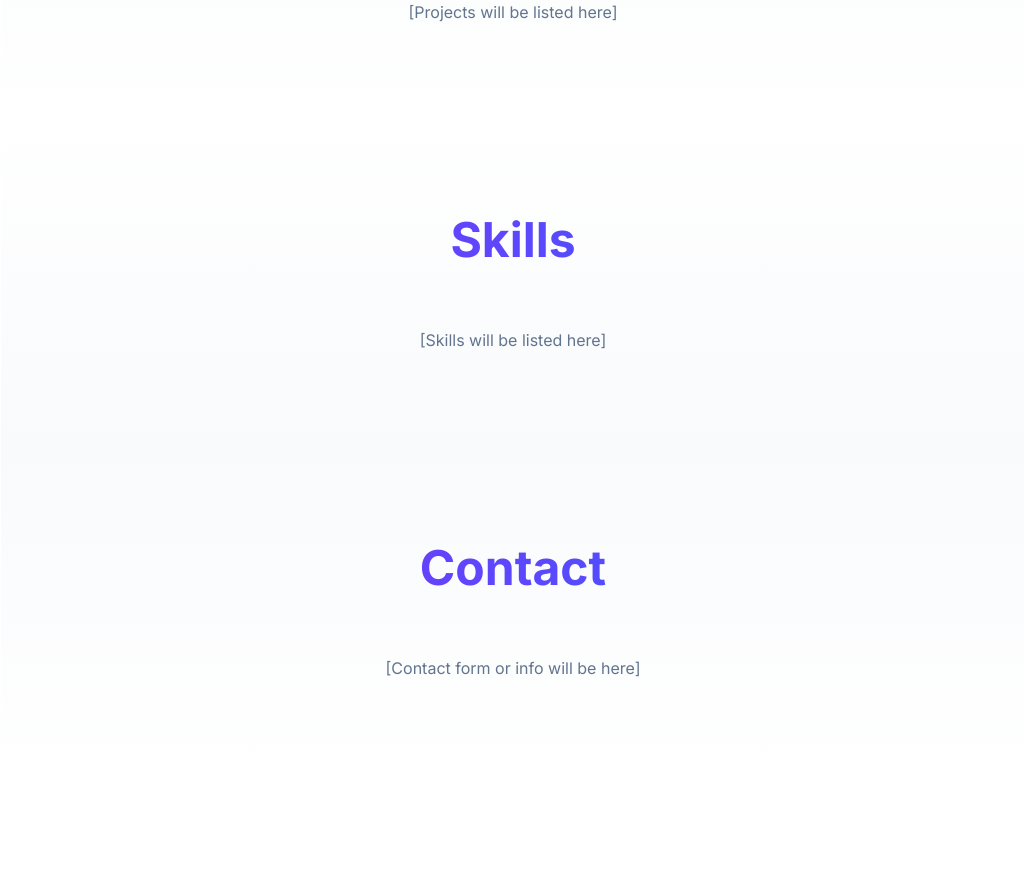
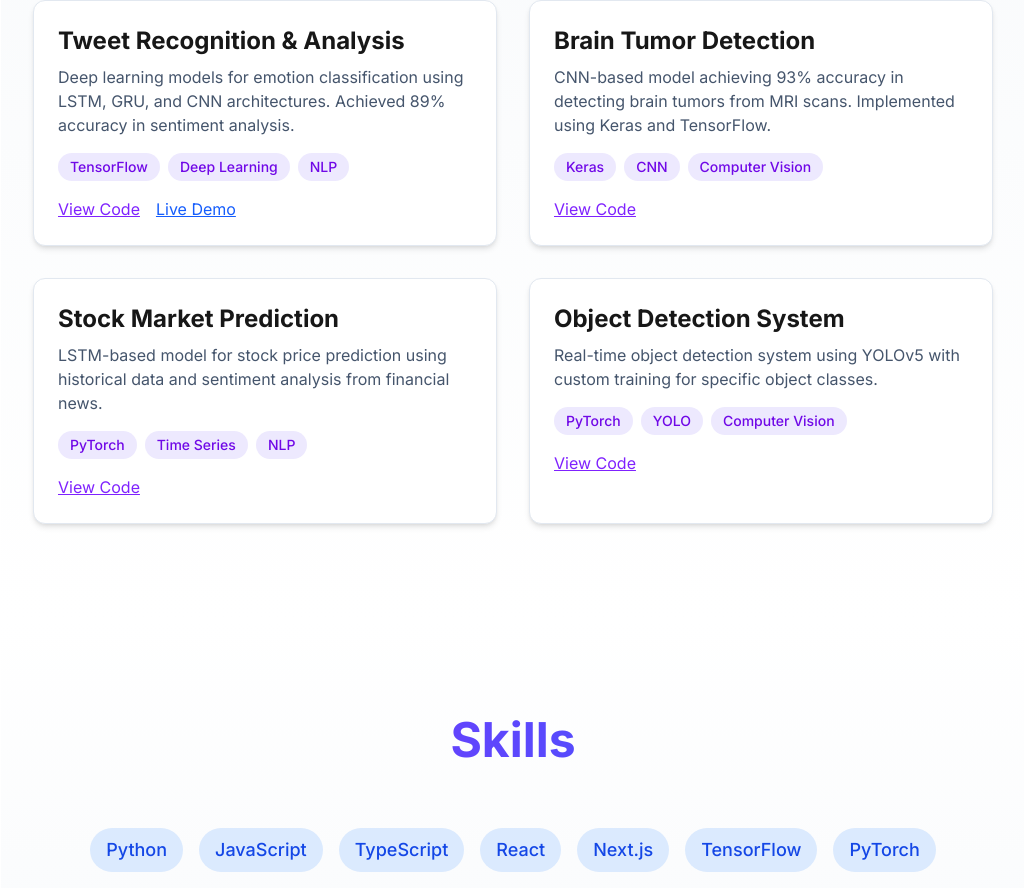
Before and after one commit to shivam-singh-git/My-Portfolio, a Next.js app: page / in a window 1280 px wide. Shown: the part 1886-2774 px from the top of the page, without its empty margins (255-1279 px from the left). Before the commit the page ends 2662 px from the top, so only its background shows below. Built offline with nearby package versions, Linux system fonts and the light colour scheme.

Commit message:
Render all projects, skills, and contact info on homepage

```diff
--- a/src/app/page.tsx
+++ b/src/app/page.tsx
@@ -1,6 +1,11 @@
 'use client';
 
 import Typewriter from '@/components/Typewriter';
+import { projects } from '@/data/projects';
+
+const skills = [
+  'Python', 'JavaScript', 'TypeScript', 'React', 'Next.js', 'TensorFlow', 'PyTorch', 'Machine Learning', 'Deep Learning', 'NLP', 'Computer Vision', 'Git', 'Docker'
+];
 
 export default function Home() {
   return (
@@ -83,7 +88,41 @@ export default function Home() {
           <h2 className="text-5xl font-bold text-center mb-16 bg-gradient-to-r from-violet-600 to-blue-600 bg-clip-text text-transparent">
             Projects
           </h2>
-          <div className="text-center text-slate-500">[Projects will be listed here]</div>
+          <div className="grid grid-cols-1 md:grid-cols-2 gap-8">
+            {Object.entries(projects).map(([slug, project]) => (
+              <div key={slug} className="bg-white rounded-xl shadow-md p-6 border border-slate-200">
+                <h3 className="text-2xl font-bold mb-2">{project.title}</h3>
+                <p className="text-slate-600 mb-4">{project.description}</p>
+                <div className="flex flex-wrap gap-2 mb-4">
+                  {project.technologies.map((tech) => (
+                    <span key={tech} className="px-3 py-1 bg-violet-100 text-violet-700 rounded-full text-sm font-medium">
+                      {tech}
+                    </span>
+                  ))}
+                </div>
+                <div className="flex gap-4">
+                  <a
+                    href={project.githubUrl}
+                    target="_blank"
+                    rel="noopener noreferrer"
+                    className="text-violet-600 hover:text-violet-800 underline"
+                  >
+                    View Code
+                  </a>
+                  {project.demoUrl && (
+                    <a
+                      href={project.demoUrl}
+                      target="_blank"
+                      rel="noopener noreferrer"
+                      className="text-blue-600 hover:text-blue-800 underline"
+                    >
+                      Live Demo
+                    </a>
+                  )}
+                </div>
+              </div>
+            ))}
+          </div>
         </div>
       </section>
 
@@ -93,7 +132,13 @@ export default function Home() {
           <h2 className="text-5xl font-bold text-center mb-16 bg-gradient-to-r from-violet-600 to-blue-600 bg-clip-text text-transparent">
             Skills
           </h2>
-          <div className="text-center text-slate-500">[Skills will be listed here]</div>
+          <div className="flex flex-wrap justify-center gap-4">
+            {skills.map((skill) => (
+              <span key={skill} className="px-4 py-2 bg-blue-100 text-blue-700 rounded-full text-lg font-medium">
+                {skill}
+              </span>
+            ))}
+          </div>
         </div>
       </section>
 
@@ -103,7 +148,13 @@ export default function Home() {
           <h2 className="text-5xl font-bold text-center mb-16 bg-gradient-to-r from-violet-600 to-blue-600 bg-clip-text text-transparent">
             Contact
           </h2>
-          <div className="text-center text-slate-500">[Contact form or info will be here]</div>
+          <div className="max-w-xl mx-auto bg-white rounded-xl shadow-md p-8 border border-slate-200">
+            <p className="text-center text-slate-600 mb-4">You can reach me at <a href="mailto:your.email@example.com" className="text-violet-600 underline">your.email@example.com</a> or connect with me on LinkedIn.</p>
+            <div className="flex justify-center gap-6">
+              <a href="https://github.com/shivam-singh-git" target="_blank" rel="noopener noreferrer" className="text-slate-700 hover:text-violet-600 text-2xl">GitHub</a>
+              <a href="https://linkedin.com/in/shivam-singh-git" target="_blank" rel="noopener noreferrer" className="text-slate-700 hover:text-violet-600 text-2xl">LinkedIn</a>
+            </div>
+          </div>
         </div>
       </section>
     </div>
```
